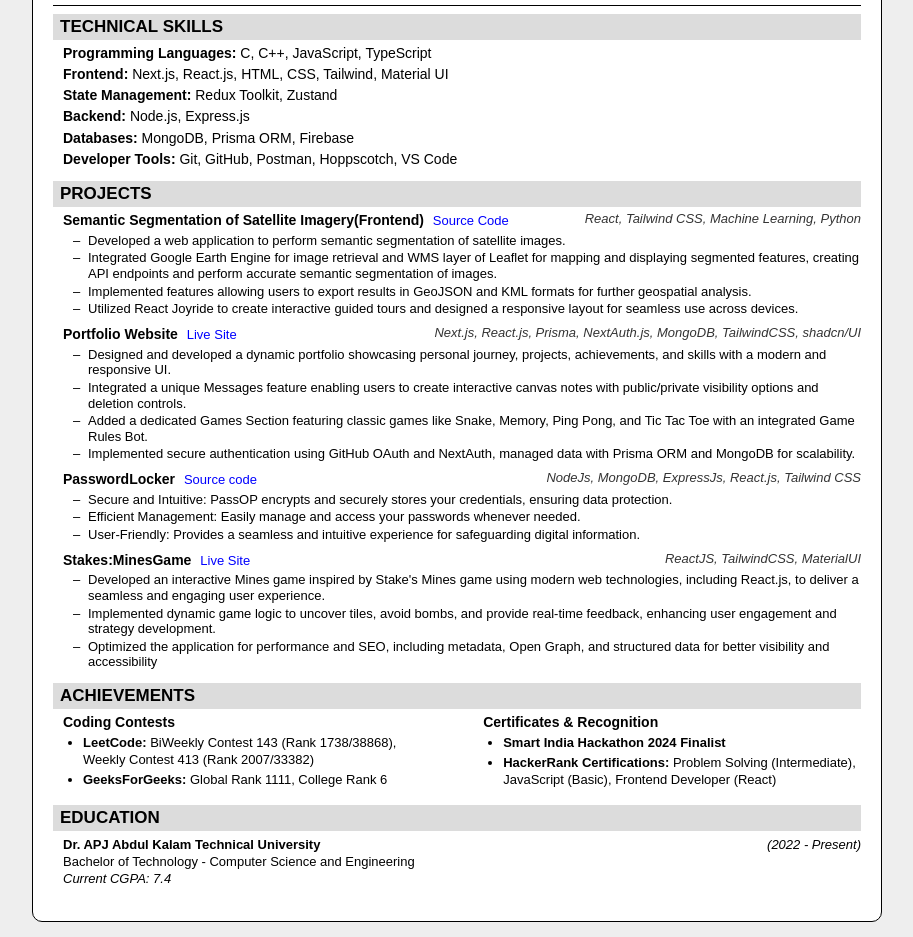
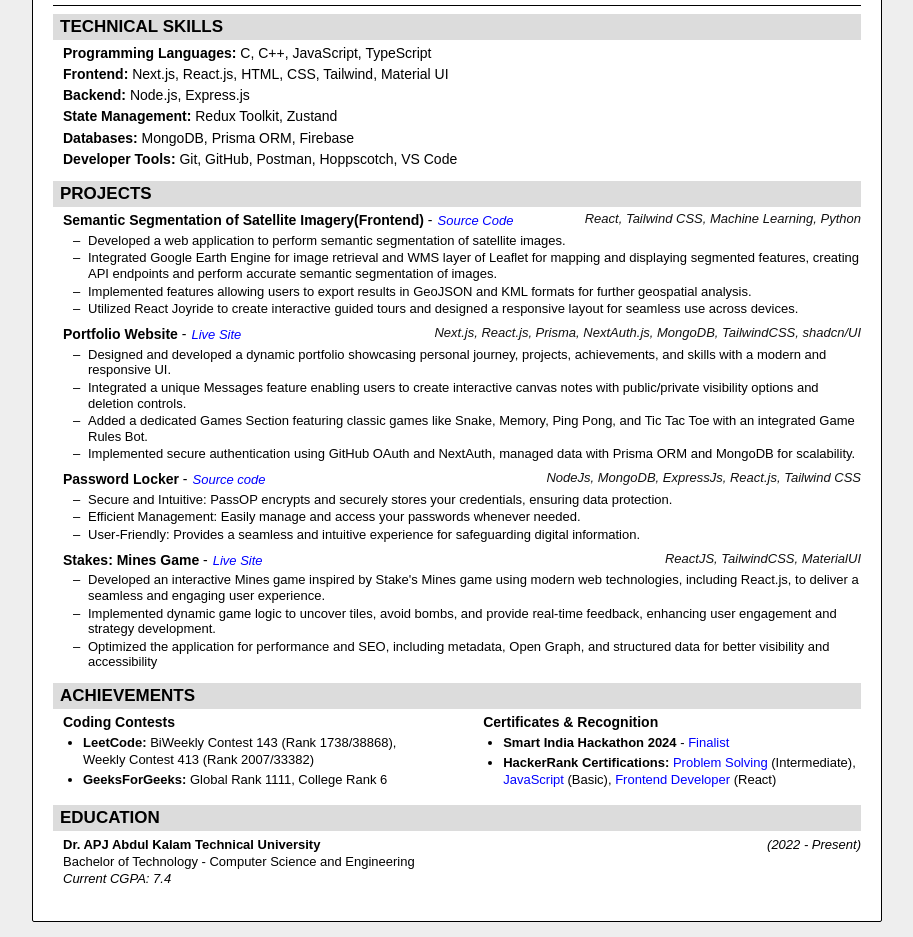
Before and after one commit to Pratham2703005/digital_resume, a plain HTML site: page index.html in a window 1280 px wide. Shown: the part 140-1077 px from the top of the page, without its empty margins (183-1096 px from the left). Drawn offline with Linux system fonts and the light colour scheme.

Commit message:
Update index.html

```diff
--- a/index.html
+++ b/index.html
@@ -20,7 +20,7 @@
     .resume{
       background: white;
       border: 1px solid black;
-      border-radius: 10px;
+      border-radius: 2px;
       padding: 20px;
       max-width: 850px;
       margin: 15px auto;
@@ -112,7 +112,7 @@
       font-style: italic;
       font-size: 13px;
       margin-bottom: 2px;
-      color: #333;
+      color: #111;
     }
 
     .projects ul ul {
@@ -296,8 +296,8 @@
           <ul>
               <li><strong>Programming Languages: </strong>C, C++, JavaScript, TypeScript</li>
               <li><strong>Frontend: </strong>Next.js, React.js, HTML, CSS, Tailwind, Material UI</li>
+              <li><strong>Backend: </strong>Node.js, Express.js</li>
               <li><strong>State Management: </strong>Redux Toolkit, Zustand</li>
-              <li><strong>Backend: </strong>Node.js, Express.js</li>
               <li><strong>Databases: </strong>MongoDB, Prisma ORM, Firebase</li>
               <li><strong>Developer Tools: </strong>Git, GitHub, Postman, Hoppscotch, VS Code</li>
           </ul>
@@ -310,7 +310,7 @@
               <li>
                   <div class="project-heading">
                     <div>
-                      <h3>Semantic Segmentation of Satellite Imagery(Frontend)</h3> <a class="italic" href="https://github.com/Pratham2703005/Semantic-Segmentation-SIH">Source Code</a>
+                      <h3>Semantic Segmentation of Satellite Imagery(Frontend) </h3>-<a class="italics" href="https://github.com/Pratham2703005/Semantic-Segmentation-SIH">Source Code</a>
                     </div>
                       <p class="project-heading-skills">React, Tailwind CSS, Machine Learning, Python</p>
                   </div>
@@ -324,7 +324,7 @@
               <li>
                   <div class="project-heading">
                       <div>
-                        <h3>Portfolio Website</h3> <a class="italic" href="https://next-portfolio-three-black.vercel.app/">Live Site</a>
+                        <h3>Portfolio Website </h3>-<a class="italics" href="https://next-portfolio-three-black.vercel.app/">Live Site</a>
                       </div>
                       <p class="project-heading-skills">Next.js, React.js, Prisma, NextAuth.js, MongoDB, TailwindCSS, shadcn/UI</p>
                   </div>
@@ -338,7 +338,7 @@
               <li>
                   <div class="project-heading">
                       <div>
-                        <h3>PasswordLocker</h3> <a class="italic" href="https://github.com/Pratham2703005/password_manager">Source code</a>
+                        <h3>Password Locker </h3>-<a class="italics" href="https://github.com/Pratham2703005/password_manager">Source code</a>
                       </div>
                       <p class="project-heading-skills">NodeJs, MongoDB, ExpressJs, React.js, Tailwind CSS</p>
                   </div>
@@ -351,7 +351,7 @@
               <li>
                   <div class="project-heading">
                     <div>
-                      <h3>Stakes:MinesGame</h3> <a class="italic" href="https://mines-game-9tcp.vercel.app/">Live Site</a>
+                      <h3>Stakes: Mines Game </h3>-<a class="italics" href="https://mines-game-9tcp.vercel.app/">Live Site</a>
                     </div>
                       <p class="project-heading-skills">ReactJS, TailwindCSS, MaterialUI</p>
                   </div>
@@ -377,8 +377,13 @@
           <ul>
               <h3>Certificates & Recognition</h3>
               <ul>
-                  <li><strong>Smart India Hackathon 2024 Finalist</strong></li>
-                  <li><strong>HackerRank Certifications: </strong>Problem Solving (Intermediate), JavaScript (Basic), Frontend Developer (React)</li>
+                  <li><strong>Smart India Hackathon 2024 </strong> - <a target="_blank" href="https://drive.google.com/file/d/1pDixjMFAWFdieAz9IoUtQltZYZtWJH5o/view?usp=sharing">Finalist</a></li>
+                  <li>
+                    <strong>HackerRank Certifications: </strong>
+                     <a target="_blank" href="https://www.hackerrank.com/certificates/iframe/13148a670d27">Problem Solving</a> (Intermediate),
+                     <a target="_blank" href="https://www.hackerrank.com/certificates/iframe/9e4584e46e53">JavaScript</a> (Basic),
+                     <a target="_blank" href="https://www.hackerrank.com/certificates/iframe/b9157c3f6d35">Frontend Developer</a> (React)
+                  </li>
               </ul>
           </ul>
       </div>
```
